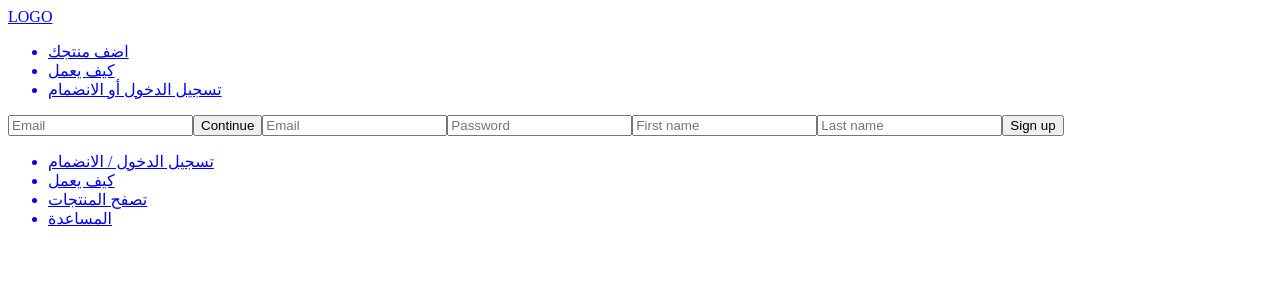
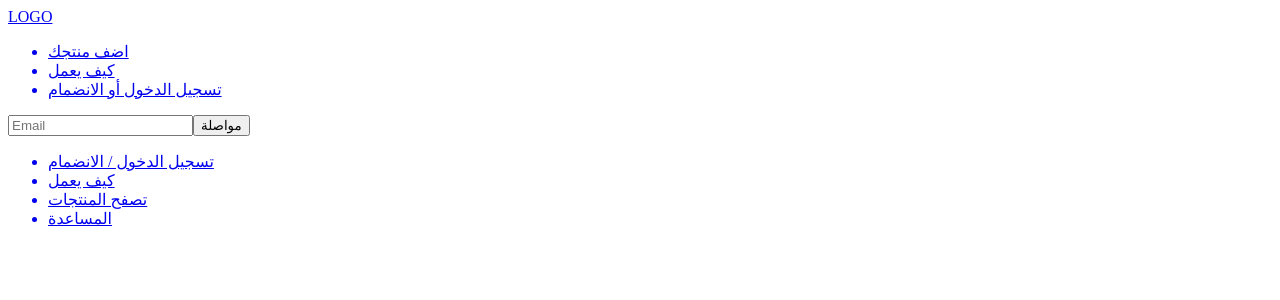
Before and after one commit to MP-Project-Sahar/clinet, a React (Create React App) app: page /LoginOrSignup in a window 1280 px wide. Shown: the top 300 px of the page. Built offline with nearby package versions, Linux system fonts and the light colour scheme.

Commit message:
login and sign up

```diff
--- a/src/components/LoginOrSignup/index.js
+++ b/src/components/LoginOrSignup/index.js
@@ -5,18 +5,14 @@ function LoginOrSignup() {
   const [password, setPassword] = useState("");
   const [firstName, setFirstName] = useState("");
   const [lastName, setLastName] = useState("");
-  const [checkEmail, setCheckEmail] = useState("");
+  const [checkEmail, setCheckEmail] = useState(false); // true if checked
+  const [login, setLogin] = useState(false); // true if email exist
 
   return (
     <>
-      <input
-        type="email"
-        placeholder="Email"
-        onChange={(e) => setEmail(e.target.value)}
-      />
-      <button onClick={""}>Continue</button>
-
       {checkEmail ? (
+        <>
+          {login ? (
             <>
               <input
                 type="email"
@@ -28,7 +24,7 @@ function LoginOrSignup() {
                 placeholder="Password"
                 onChange={(e) => setPassword(e.target.value)}
               />
-          <button onClick={""}>Sign in</button>
+              <button onClick={""}>تسجيل الدخول</button>
             </>
           ) : (
             <>
@@ -52,7 +48,19 @@ function LoginOrSignup() {
                 placeholder="Last name"
                 onChange={(e) => setLastName(e.target.value)}
               />
-          <button onClick={""}>Sign up</button>
+              <button onClick={""}>انضمام</button>
+            </>
+          )}
+        </>
+      ) : (
+        <>
+          {" "}
+          <input
+            type="email"
+            placeholder="Email"
+            onChange={(e) => setEmail(e.target.value)}
+          />
+          <button onClick={""}>مواصلة</button>{" "}
         </>
       )}
     </>
```
Lines whose indentation alone changed are shown as unchanged.
